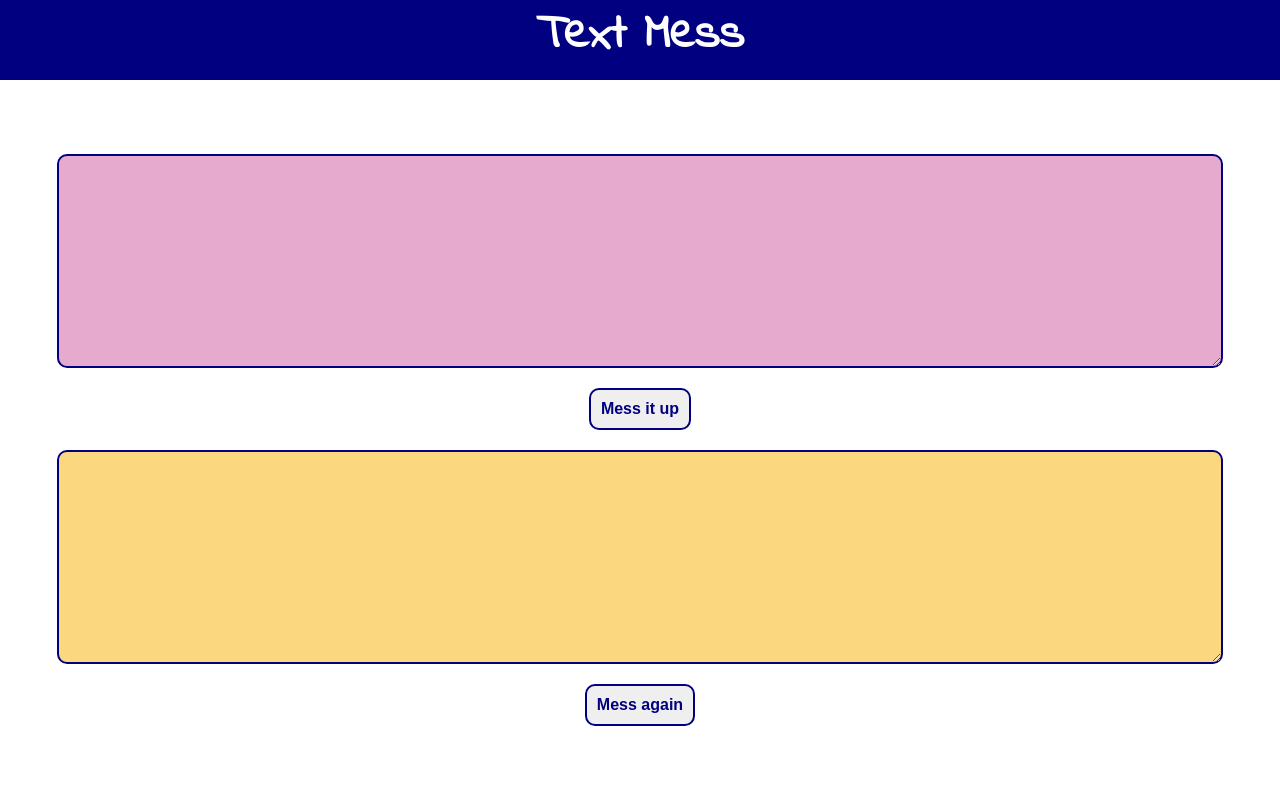
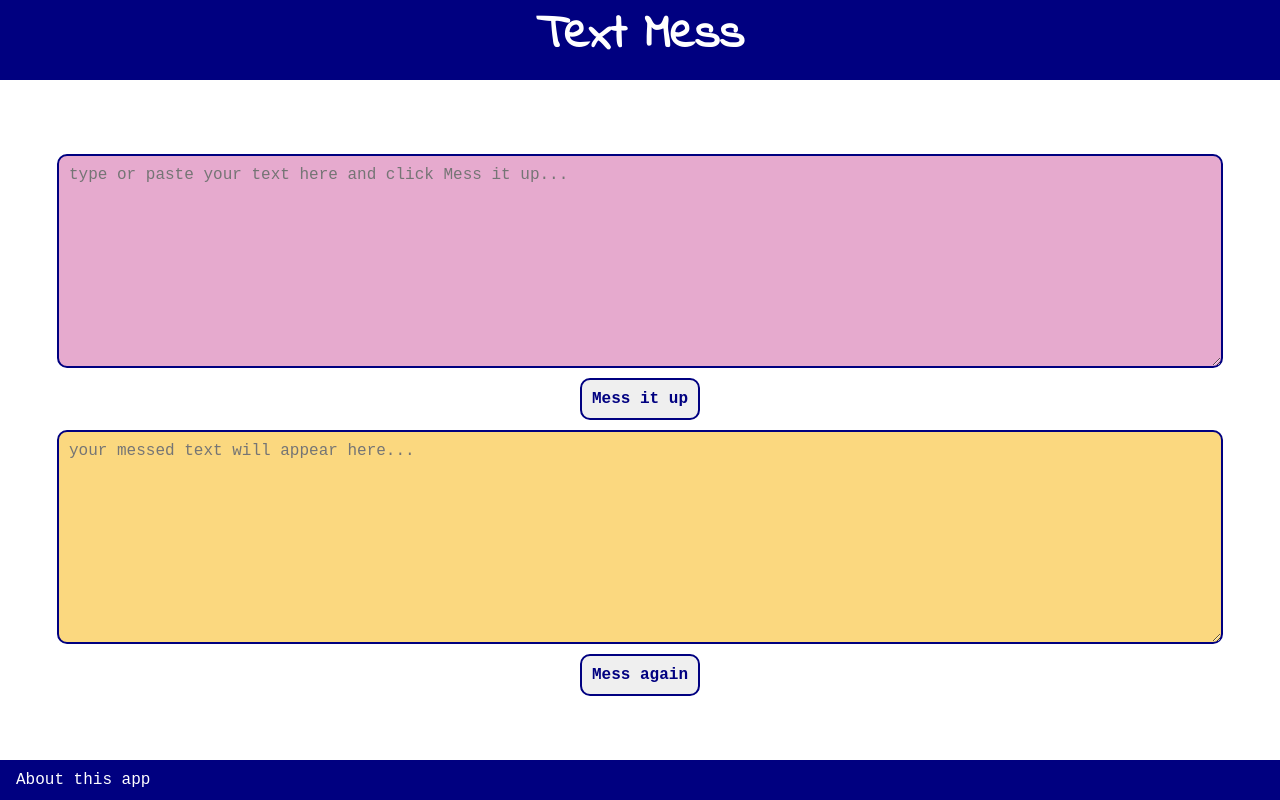
Before and after one commit to lucywho/txet-mess, a PHP site: page / in a window 1280 px wide. Run offline with PHP 8.4, Linux system fonts and the light colour scheme.

Commit message:
adds about menu

```diff
--- a/index.html
+++ b/index.html
@@ -14,17 +14,28 @@
     <body>
         <section id="banner"><h1>Text Mess</h1></section>
         <section id="app">
-            <textarea id="inbox"></textarea>
+            <textarea
+                id="inbox"
+                placeholder="type or paste your text here and click Mess it up..."
+            ></textarea>
 
             <button type="button" onclick="messText()">Mess it up</button>
 
-            <textarea id="outbox"></textarea>
+            <textarea
+                id="outbox"
+                placeholder="your messed text will appear here..."
+            ></textarea>
 
             <button type="button" onclick="location.reload()">
                 Mess again
             </button>
         </section>
+        <div id="about" class="none">
+            <div id="about_text"></div>
+            <div id="close" onclick="closeAbout()">close</div>
+        </div>
 
-        <script src="script.js"></script>
     </body>
+    <footer><p onclick="openAbout()">About this app</p></section>
+    <script src="script.js"></script>
 </html>
--- a/script.js
+++ b/script.js
@@ -1,5 +1,6 @@
 const input = document.getElementById("inbox");
 const output = document.getElementById("outbox");
+
 let shufInnerStr = "";
 let shufWord = [];
 let first = "";
@@ -54,3 +55,21 @@ function shuffleArray(array) {
 
     return shufWord;
 }
+
+//"about" code
+
+const about = document.getElementById("about");
+const aboutText = document.getElementById("about_text");
+const close = document.getElementById("close");
+
+function openAbout() {
+    about.classList.remove("invis");
+    about.classList.add("vis");
+}
+
+function closeAbout() {
+    about.classList.add("invis");
+    about.classList.remove("vis");
+}
+
+aboutText.innerHTML = `<b>What this app does</b> <br> some information here <br> <br> <b>Website</b> <br> &copy <a href="https://lucysco.de/" target="_">Lucy Toman 2021</a> <br> From an original idea by <a href="https://trashpanda.cc/" target="_">Tim Duckett </a><br><br> `;
--- a/style.css
+++ b/style.css
@@ -1,6 +1,7 @@
 * {
     padding: 0;
     margin: 0;
+    font-family: "Courier New", Courier, monospace;
 }
 body {
     height: 100%;
@@ -21,7 +22,6 @@ button {
     color: navy;
     font-weight: bold;
     font-size: 16px;
-    margin: 10px;
     padding: 10px;
 }
 
@@ -47,17 +47,17 @@ button:focus {
     flex-direction: column;
     justify-content: center;
     align-items: center;
-    height: 90%;
+    height: 85%;
 }
 
-#inbox,
-#outbox {
+textarea {
+    padding: 10px 0 0 10px;
     border: 2px solid navy;
     border-radius: 10px;
     height: fit-content;
+    font-size: 16px;
     margin: 10px 0;
     min-height: 200px;
-    padding: 5px;
     width: 90%;
     width: 90vw;
 }
@@ -69,3 +69,91 @@ button:focus {
 #outbox {
     background-color: rgb(251, 216, 127);
 }
+
+footer {
+    align-items: center;
+    background-color: navy;
+    color: white;
+    display: flex;
+    height: 5%;
+    justify-content: left;
+}
+
+footer > p {
+    cursor: pointer;
+    margin-left: 15px;
+    padding: 1px;
+}
+
+footer > p:hover {
+    color: navy;
+    background-color: white;
+}
+
+#about {
+    background-color: navy;
+    bottom: 3vh;
+    color: white;
+    height: fit-content;
+    left: 0;
+    margin-bottom: 10px;
+    padding: 0.5rem;
+    position: absolute;
+    width: fit-content;
+    visibility: hidden;
+}
+
+#about_text,
+#about_text > b,
+#about_text > a {
+    color: white;
+    font-size: 0.8rem;
+}
+
+#close {
+    border: white 1px solid;
+    border-radius: 5px;
+    color: whitea;
+    cursor: pointer;
+    font-size: 0.8rem;
+    font-weight: bold;
+    margin-top: 5px;
+    padding: 3px;
+    width: fit-content;
+}
+
+#close:hover,
+#close:focus {
+    color: navy;
+    background-color: white;
+}
+
+.vis {
+    animation: fadeUp 1s forwards;
+}
+
+.invis {
+    animation: fadeOut 1s;
+}
+
+@keyframes fadeUp {
+    from {
+        opacity: 0%;
+        visibility: hidden;
+    }
+    to {
+        opacity: 100%;
+        visibility: visible;
+    }
+}
+
+@keyframes fadeOut {
+    from {
+        opacity: 100%;
+        visibility: visible;
+    }
+    to {
+        opacity: 0%;
+        visibility: hidden;
+    }
+}
```
